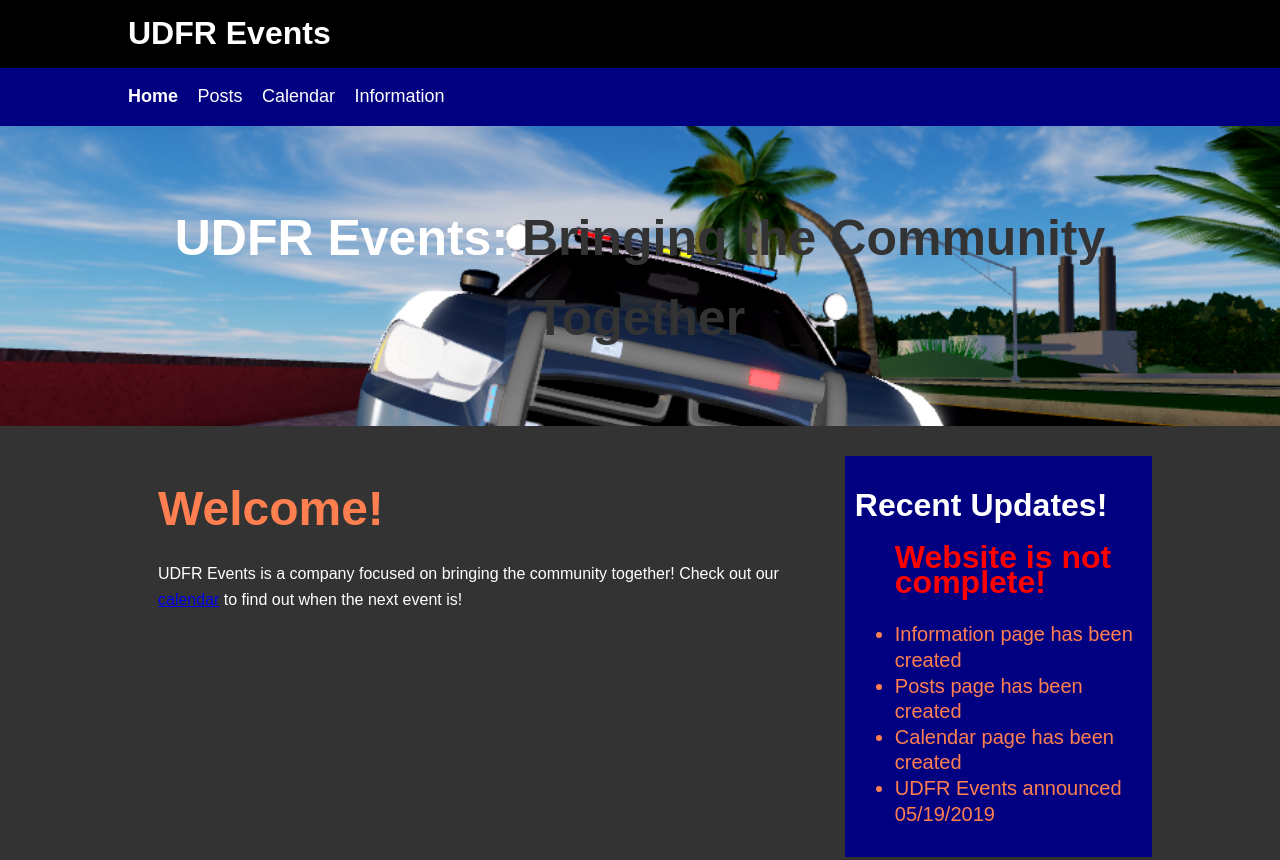
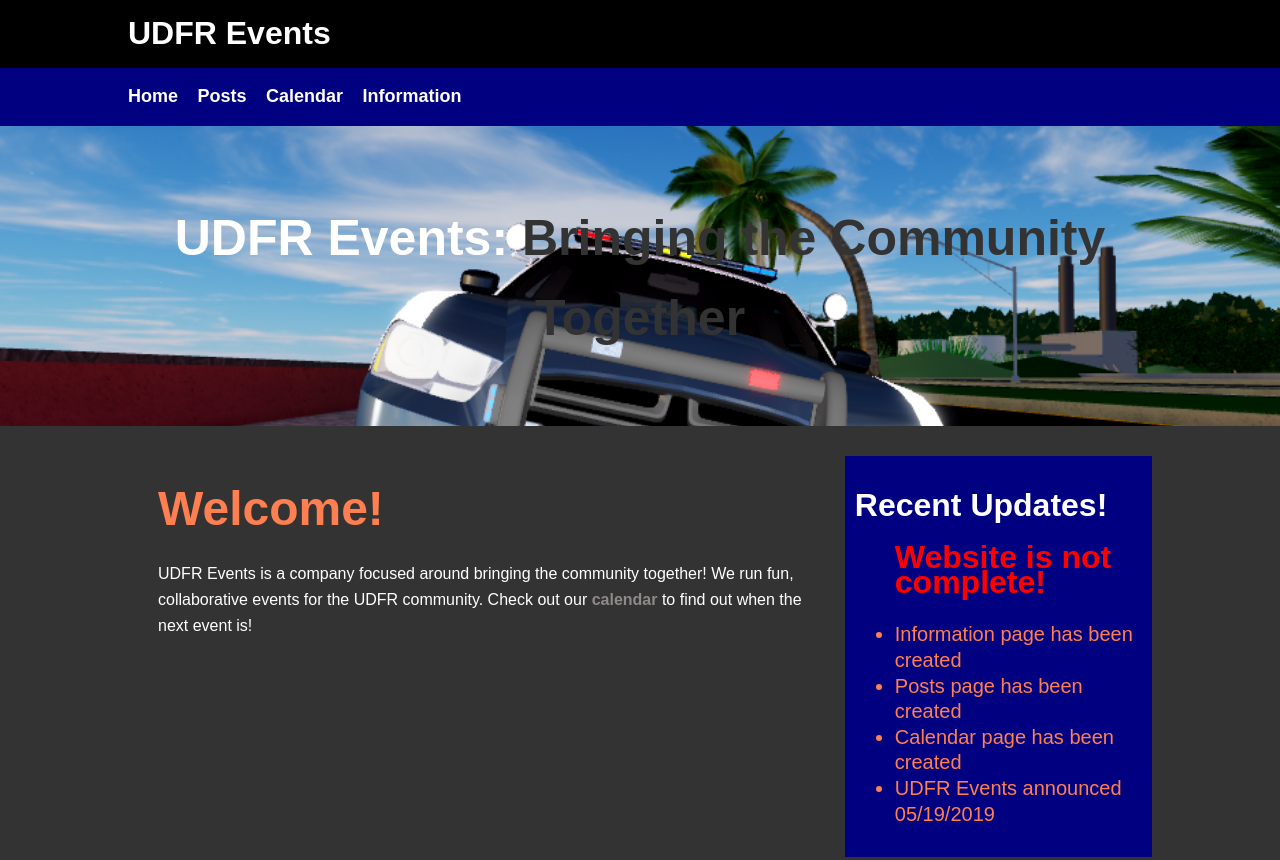
Before and after one commit to udfrevents/udfrevents.github.io, a plain HTML site: page index.html in a window 1280 px wide. Shown: the top 860 px of the page. Drawn offline with Linux system fonts and the light colour scheme.

Commit message:
Minor visual and textual updates on home page

```diff
--- a/index.html
+++ b/index.html
@@ -37,7 +37,8 @@
       <section id="main">
         <h1>Welcome!</h1>
         <p>
-          UDFR Events is a company focused on bringing the community together!
+          UDFR Events is a company focused around bringing the community
+          together! We run fun, collaborative events for the UDFR community.
           Check out our <a href="calendar.html">calendar</a> to find out when
           the next event is!
         </p>
--- a/style.css
+++ b/style.css
@@ -53,6 +53,12 @@ body {
   text-decoration: none;
   font-size: 18px;
   padding-right: 15px;
+}
+
+a {
+  color: rgb(143, 137, 137);
+  text-decoration: none;
+  font-weight: bold;
 }
 
 #showcase {
```
